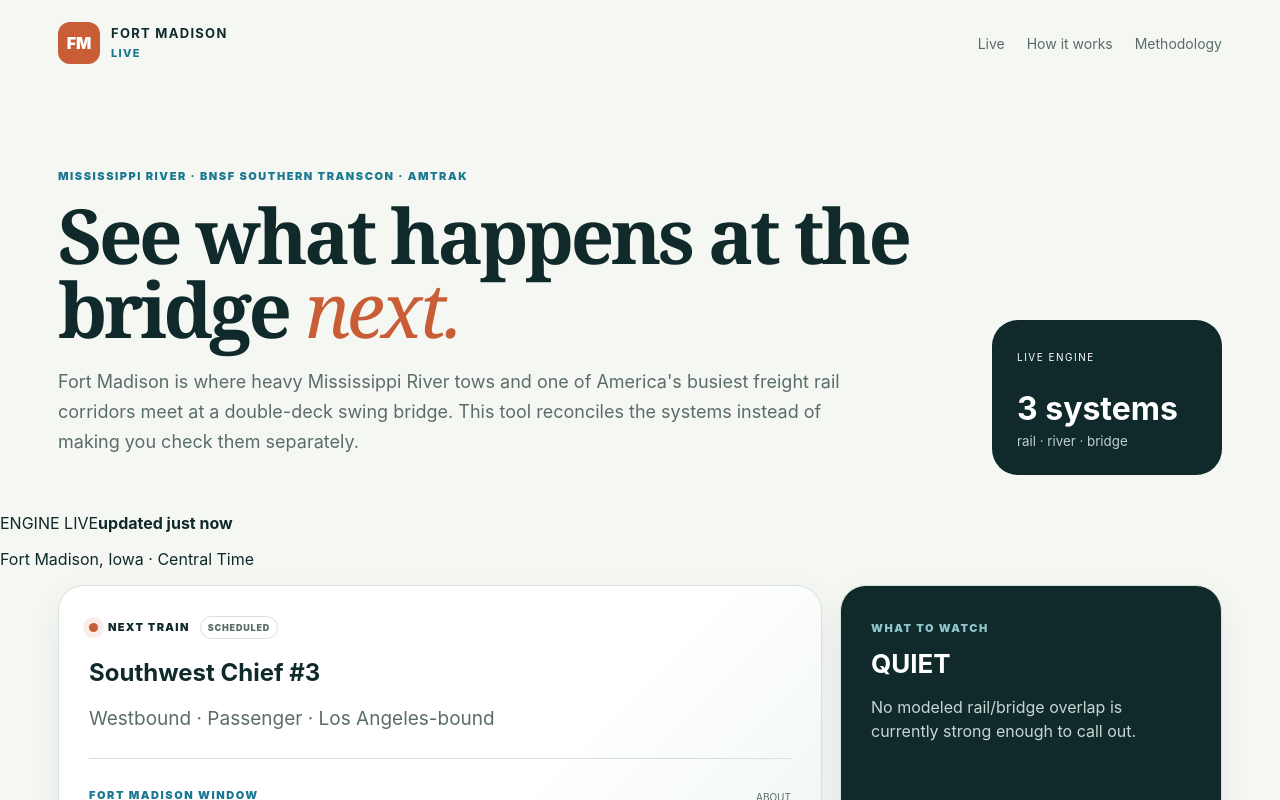
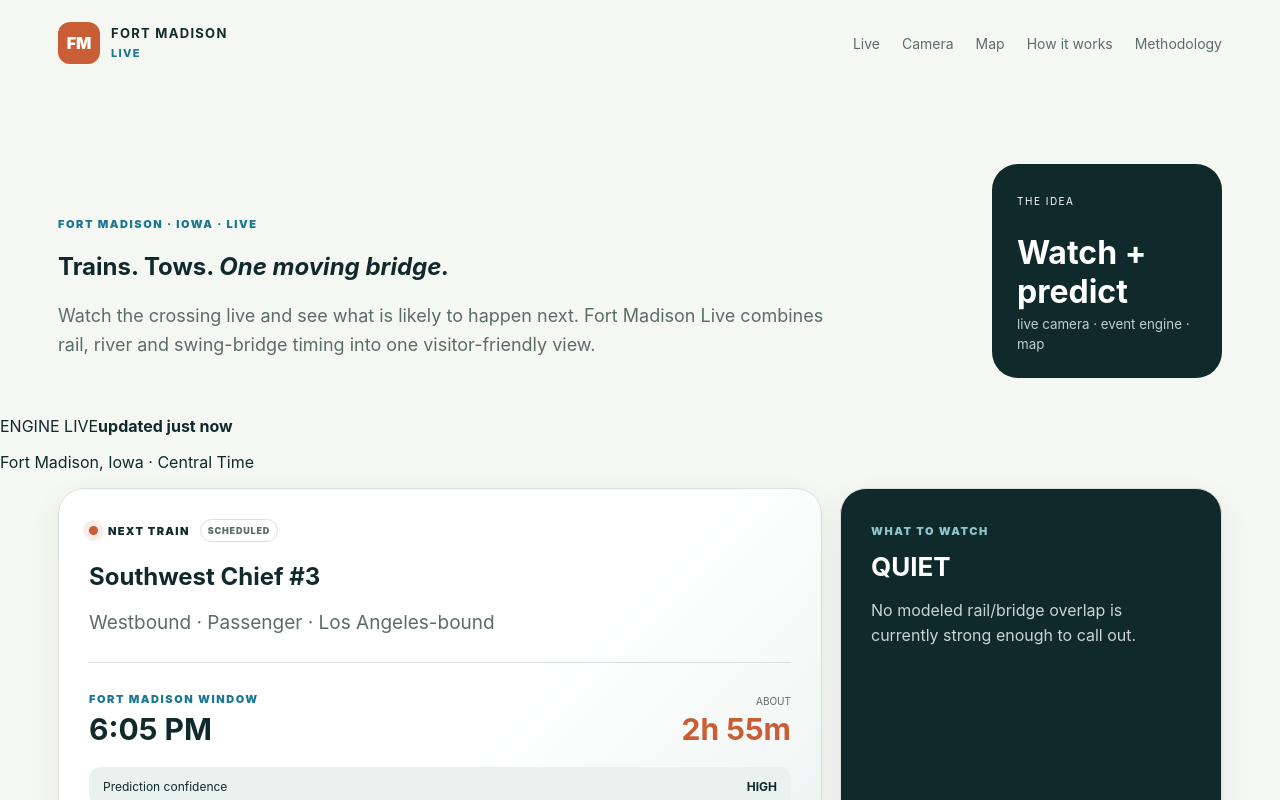
Before and after one commit to izworskic/fort-madison-live, a Next.js app: page / in a window 1280 px wide. Shown: the top 800 px of the page. Built offline with nearby package versions, Linux system fonts and the light colour scheme; no server answers.

Commit message:
Tighten Fort Madison landing hierarchy

```diff
--- a/app/page.tsx
+++ b/app/page.tsx
@@ -8,12 +8,38 @@
   const methodology="https://chrisizworski.com/national-tools/fort-madison-live/methodology";
   const schema={"@context":"https://schema.org","@type":"WebApplication",name:"Fort Madison Live",url:site,applicationCategory:"TravelApplication",operatingSystem:"Web",description:"Live decision-support tool for rail and Mississippi River activity at the Fort Madison swing bridge.",areaServed:{"@type":"City",name:"Fort Madison",addressRegion:"IA"}};
   return <main>
-    <header className="site-head"><a className="brand" href="https://chrisizworski.com/"><span className="brand-mark">FM</span><span><b>FORT MADISON</b><small>LIVE</small></span></a><nav><a href="#live">Live</a><a href="#how">How it works</a><a href={methodology}>Methodology</a></nav></header>
-    <section className="mast" id="live"><div><span className="kicker">MISSISSIPPI RIVER · BNSF SOUTHERN TRANSCON · AMTRAK</span><h2>See what happens at the bridge <em>next.</em></h2><p>Fort Madison is where heavy Mississippi River tows and one of America's busiest freight rail corridors meet at a double-deck swing bridge. This tool reconciles the systems instead of making you check them separately.</p></div><div className="mast-badge"><span>LIVE ENGINE</span><strong>3 systems</strong><small>rail · river · bridge</small></div></section>
+    <header className="site-head">
+      <a className="brand" href="https://chrisizworski.com/"><span className="brand-mark">FM</span><span><b>FORT MADISON</b><small>LIVE</small></span></a>
+      <nav><a href="#live">Live</a><a href="#camera">Camera</a><a href="#map">Map</a><a href="#how">How it works</a><a href={methodology}>Methodology</a></nav>
+    </header>
+
+    <section className="mast" id="live">
+      <div>
+        <span className="kicker">FORT MADISON · IOWA · LIVE</span>
+        <h1>Trains. Tows. <em>One moving bridge.</em></h1>
+        <p>Watch the crossing live and see what is likely to happen next. Fort Madison Live combines rail, river and swing-bridge timing into one visitor-friendly view.</p>
+      </div>
+      <div className="mast-badge"><span>THE IDEA</span><strong>Watch + predict</strong><small>live camera · event engine · map</small></div>
+    </section>
+
     <LiveRefresh initial={data}/>
-    <section className="section explainer" id="how"><div className="section-head"><div><span className="kicker">HOW IT WORKS</span><h2>One answer from several systems</h2></div></div><div className="flow"><div><b>1</b><strong>Identify</strong><p>Official passenger schedules, licensed freight observations and USACE lock records establish actual trains and named tows.</p></div><i>→</i><div><b>2</b><strong>Predict</strong><p>Along-corridor travel windows estimate when each movement reaches Fort Madison. Uncertainty stays visible.</p></div><i>→</i><div><b>3</b><strong>Reconcile</strong><p>The engine compares rail arrival windows with modeled bridge-unavailable windows and highlights likely convergence.</p></div></div></section>
-    <section className="section seo-copy"><h2>Fort Madison bridge, train and barge activity in one place</h2><p>The Fort Madison crossing is unusual: a Mississippi River navigation channel passes through a rotating railroad bridge carrying BNSF and Amtrak traffic. Commercial navigation has priority, so approaching tows can create bridge openings that temporarily make the rail crossing unavailable. Fort Madison Live is designed to answer the visitor question that ordinary railcams cannot: <strong>what is coming next?</strong></p><p>River stage comes from NOAA/NWS observations at gauge FMDI4. Named tow candidates come from U.S. Army Corps of Engineers Lock Performance Monitoring System observations at Locks 18 and 19. Southwest Chief #3 and #4 are identified exactly; when a live Amtrak provider is unavailable the tool labels their times as scheduled. Freight trains are displayed as identified movements only when a licensed or partner observation feed is configured.</p></section>
-    <footer><div><b>Fort Madison Live</b><p>Independent interpretation tool. Not affiliated with BNSF, Amtrak, USACE or NOAA.</p></div><div><a href={methodology}>Methodology & data truth</a><a href="https://chrisizworski.com/national-tools/">More national tools</a></div></footer>
+
+    <section className="section explainer" id="how">
+      <div className="section-head"><div><span className="kicker">HOW IT WORKS</span><h2>Three systems, one useful answer</h2></div><p>The page separates what is directly observed from what is inferred, then uses the overlap to tell you what is worth watching.</p></div>
+      <div className="flow">
+        <div><b>1</b><strong>Identify</strong><p>Official passenger schedules, configured freight observations and USACE lock records establish actual trains and named tows.</p></div><i>→</i>
+        <div><b>2</b><strong>Predict</strong><p>Along-corridor travel windows estimate when each movement may reach Fort Madison. Uncertainty stays visible.</p></div><i>→</i>
+        <div><b>3</b><strong>Watch</strong><p>The engine compares rail arrival windows with likely bridge-use windows so you know when the live camera is most worth checking.</p></div>
+      </div>
+    </section>
+
+    <section className="section seo-copy">
+      <h2>Fort Madison bridge, train and barge activity in one place</h2>
+      <p>The Fort Madison crossing is unusual: a Mississippi River navigation channel passes through a rotating railroad bridge carrying BNSF and Amtrak traffic. Commercial navigation has priority, so approaching tows can create bridge openings that temporarily make the rail crossing unavailable. Fort Madison Live is designed to answer the visitor question that ordinary railcams cannot: <strong>what is coming next?</strong></p>
+      <p>River stage comes from NOAA/NWS observations at gauge FMDI4. Named tow candidates come from U.S. Army Corps of Engineers Lock Performance Monitoring System observations at Locks 18 and 19. Southwest Chief #3 and #4 are identified exactly; when a live Amtrak provider is unavailable the tool labels their times as scheduled. Freight trains are displayed as identified movements only when a licensed or partner observation feed is configured.</p>
+    </section>
+
+    <footer><div><b>Fort Madison Live</b><p>Independent interpretation tool. Not affiliated with BNSF, Amtrak, USACE, NOAA, SkylineWebcams, Virtual Railfan or YouTube.</p></div><div><a href={methodology}>Methodology & data truth</a><a href="https://chrisizworski.com/national-tools/">More national tools</a></div></footer>
     <script type="application/ld+json" dangerouslySetInnerHTML={{__html:JSON.stringify(schema)}}/>
   </main>;
 }
```
